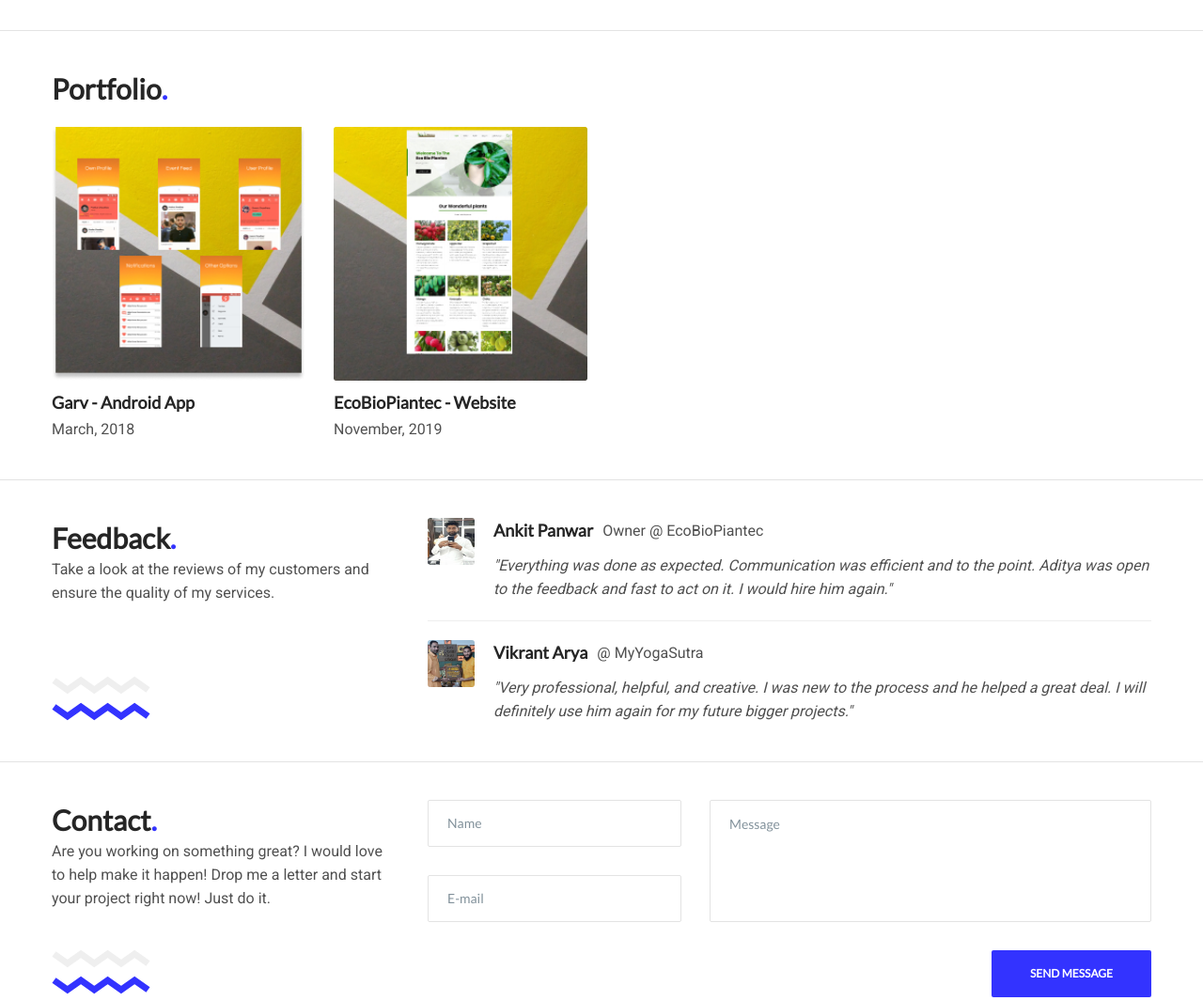
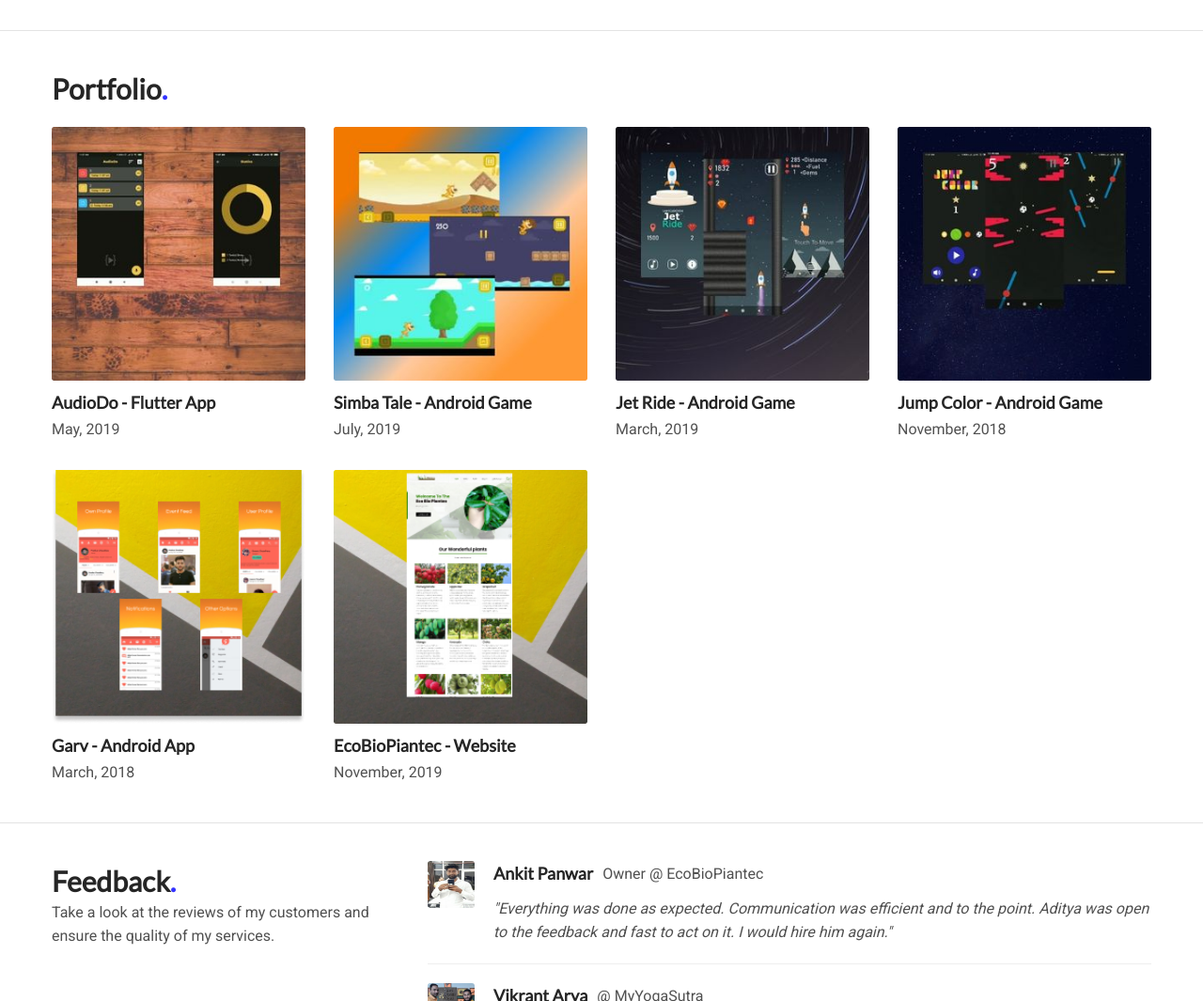
Before and after one commit to nativeaditya/nativesquare, a plain HTML site: page index.html in a window 1280 px wide. Shown: the part 1064-2129 px from the top of the page at 94% size. Drawn offline with Linux system fonts and the light colour scheme.

Commit message:
Add files via upload

```diff
--- a/index.html
+++ b/index.html
@@ -352,6 +352,58 @@
           <div class="portfolio">
             <div class="row">
               <div class="col-md-3 col-sm-6 col-xs-6 mix frontend wow flipInX">
+                <a target="_blank" href="https://www.youtube.com/watch?v=G1b0pxpE3Hs" class="portfolio-box">
+                  <div class="portfolio-img">
+                    <img src="media/portfolio-images/portfolio-3.jpg" alt="" />
+                  </div>
+                  <div class="portfolio-name">
+                    <span>AudioDo - Flutter App</span>
+                  </div>
+                  <div class="portfolio-date">
+                    <span>May, 2019</span>
+                  </div>
+                </a>
+              </div>
+              <div class="col-md-3 col-sm-6 col-xs-6 mix frontend wow flipInX">
+                <a target="_blank" href="https://www.youtube.com/watch?v=s_8miEfdNGs" class="portfolio-box">
+                  <div class="portfolio-img">
+                    <img src="media/portfolio-images/portfolio-6.jpg" alt="" />
+                  </div>
+                  <div class="portfolio-name">
+                    <span>Simba Tale - Android Game</span>
+                  </div>
+                  <div class="portfolio-date">
+                    <span>July, 2019</span>
+                  </div>
+                </a>
+              </div>
+              <div class="col-md-3 col-sm-6 col-xs-6 mix frontend wow flipInX">
+                <a target="_blank" href="https://youtu.be/n6tAzdDCdQ8" class="portfolio-box">
+                  <div class="portfolio-img">
+                    <img src="media/portfolio-images/portfolio-4.jpg" alt="" />
+                  </div>
+                  <div class="portfolio-name">
+                    <span>Jet Ride - Android Game</span>
+                  </div>
+                  <div class="portfolio-date">
+                    <span>March, 2019</span>
+                  </div>
+                </a>
+              </div>
+              <div class="col-md-3 col-sm-6 col-xs-6 mix frontend wow flipInX">
+                <a target="_blank" href="https://www.youtube.com/watch?v=Od2f3Afw0HI" class="portfolio-box">
+                  <div class="portfolio-img">
+                    <img src="media/portfolio-images/portfolio-5.jpg" alt="" />
+                  </div>
+                  <div class="portfolio-name">
+                    <span>Jump Color - Android Game</span>
+                  </div>
+                  <div class="portfolio-date">
+                    <span>November, 2018</span>
+                  </div>
+                </a>
+              </div>
+              <div class="col-md-3 col-sm-6 col-xs-6 mix frontend wow flipInX">
                 <a  class="portfolio-box">
                   <div class="portfolio-img">
                     <img src="media/portfolio-images/portfolio-1.jpg" alt="" />
@@ -365,7 +417,7 @@
                 </a>
               </div>
               <div class="col-md-3 col-sm-6 col-xs-6 mix frontend wow flipInX">
-                <a  class="portfolio-box">
+                <a target="_blank" href="http://ecobioplantec.com/" class="portfolio-box">
                   <div class="portfolio-img">
                     <img src="media/portfolio-images/portfolio-2.jpg" alt="" />
                   </div>
```
Also changed, not shown: media/hello-section/image.jpg.
